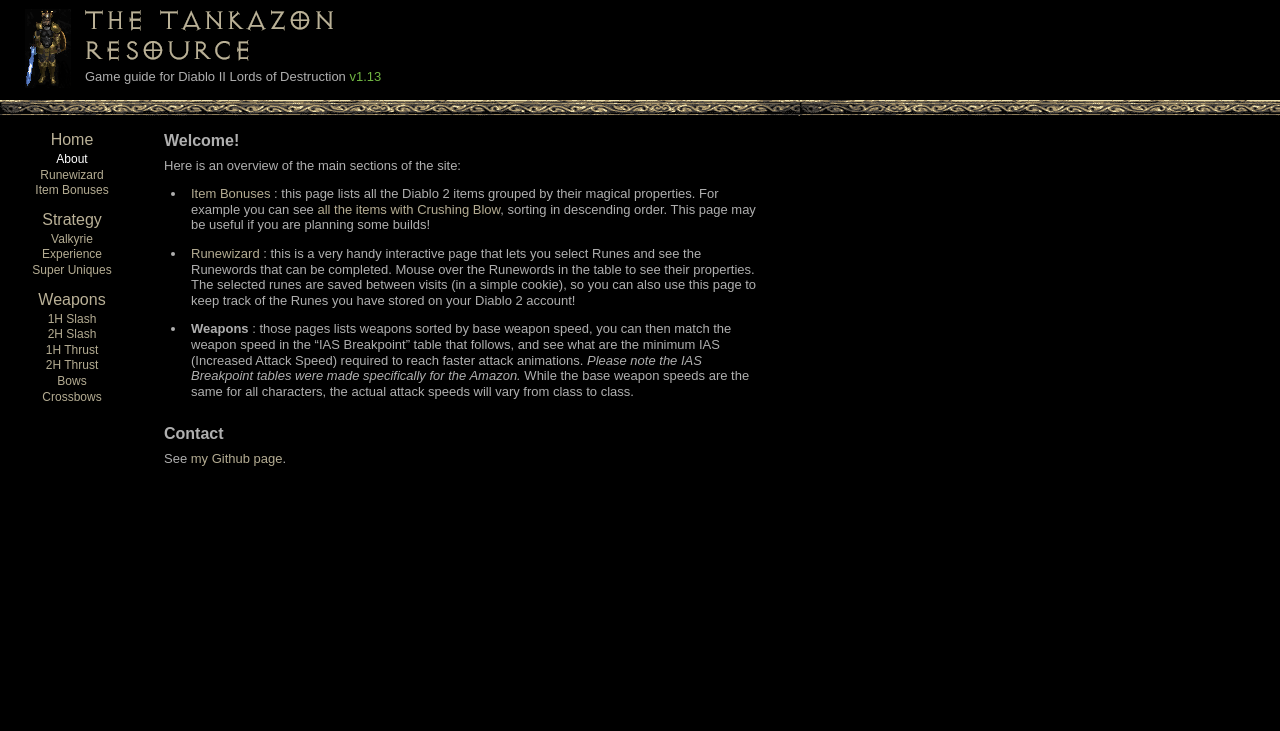
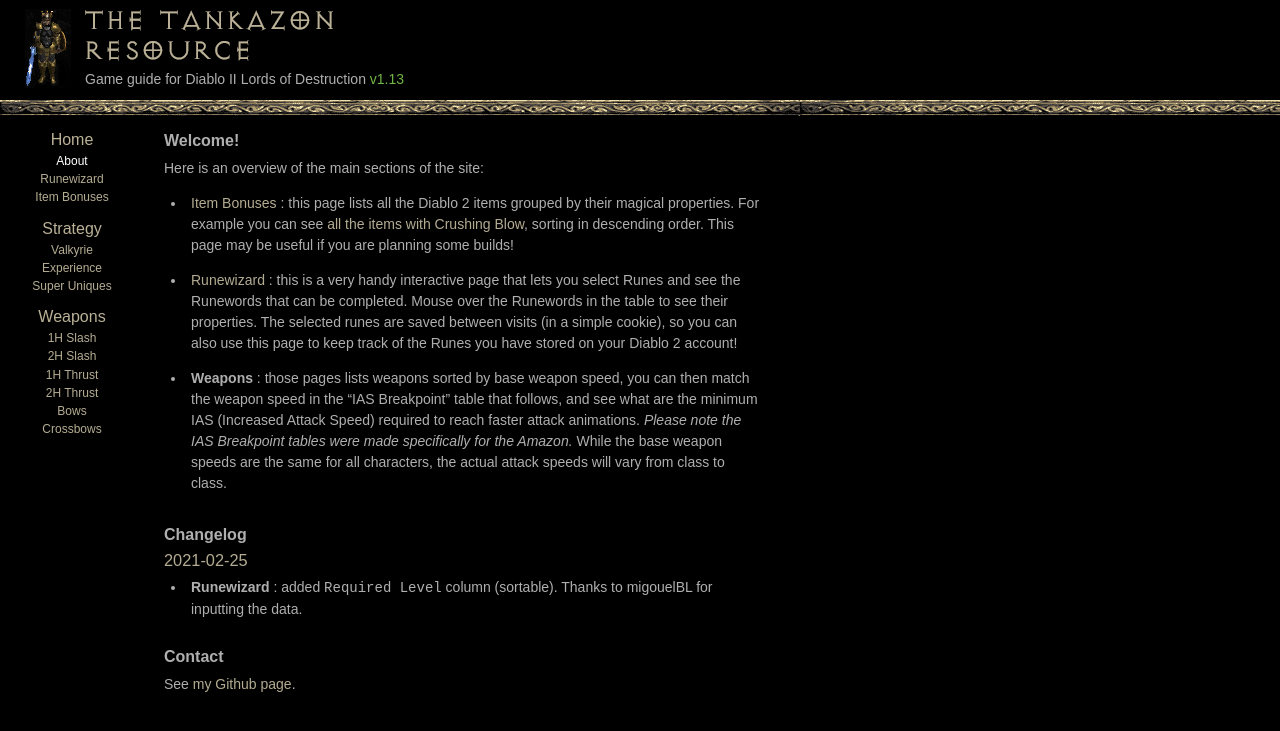
Before and after one commit to fabd/diablo2, a Jekyll site: the page built from index.md, in a window 1280 px wide. Shown: the top 731 px of the page. Built offline with Jekyll 4.4.1, drawn with Linux system fonts in a browser that asks for light colours.

Commit message:
feat(Runewizard): add Changelog, style h3, increase default line-height

```diff
--- a/css/main.css
+++ b/css/main.css
@@ -2,7 +2,10 @@
 body {
   margin:0; padding:0;
   background:#000000;
-  font:13px/1.2em Arial, Helvetica, sans-serif; color:#afafaf;
+  font-size: 0.875rem;
+  line-height: 1.5em;
+  font-family: Arial, Helvetica, sans-serif;
+  color:#afafaf;
 }
 
 /* reset */
@@ -30,6 +33,7 @@ pre   { font-family:courier, monospace; color:#9e9e9e; font-size:10pt; }
 /* headings */
 h1, h2, h3, h4, h5 { font-weight:bold; line-height:1.1em; margin:0 0 0.5em; }
 h2 { font-size:16px; }
+h3 { font-weight: 500; color: #B4AC92; }
 
 /* lists */
 ul { position:relative; margin-left:16px; padding-left:6px; }
@@ -73,7 +77,7 @@ em.v { color:#8c8; }  /* patch version */
 
 #main-container { position:relative; width:100%; }
 
-#sidebr { position:absolute; left:0; top:0; width:144px; padding:15px 0 0 0; }
+#sidebr { position:absolute; left:0; top:0; width:144px; padding:15px 0 0 0; line-height: 1.3em; }
 #sidebr h2  { text-align:center; margin:0 0 4px; padding:0; color:#bab197; font:16px/1em Arial, sans-serif; }
 #sidebr ul { margin:0 0 1em; padding:0; list-style:none; }
 #sidebr li { margin:0; padding:0; list-style:none; font-size:12px; }
--- a/index.md
+++ b/index.md
@@ -18,6 +18,15 @@ Here is an overview of the main sections of the site:
 
 * **Weapons** : those pages lists weapons sorted by base weapon speed, you can then match the weapon speed in the "IAS Breakpoint" table that follows, and see what are the minimum IAS (Increased Attack Speed) required to reach faster attack animations. *Please note the IAS Breakpoint tables were made specifically for the Amazon.* While the base weapon speeds are the same for all characters, the actual attack speeds will vary from class to class.
 
+<div style="margin:0 0 2rem;"></div>
+
+## Changelog
+
+### 2021-02-25
+
+- **Runewizard** : added `Required Level` column (sortable). Thanks to migouelBL for inputting the data.
+
+
 </section>
 <section>
 ## Contact
```
